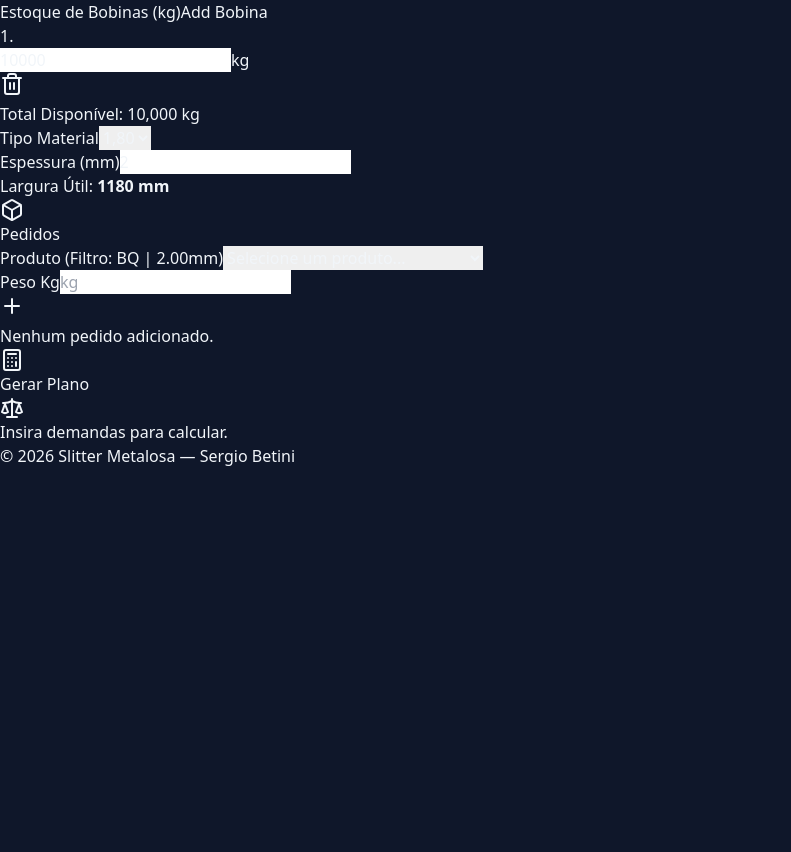
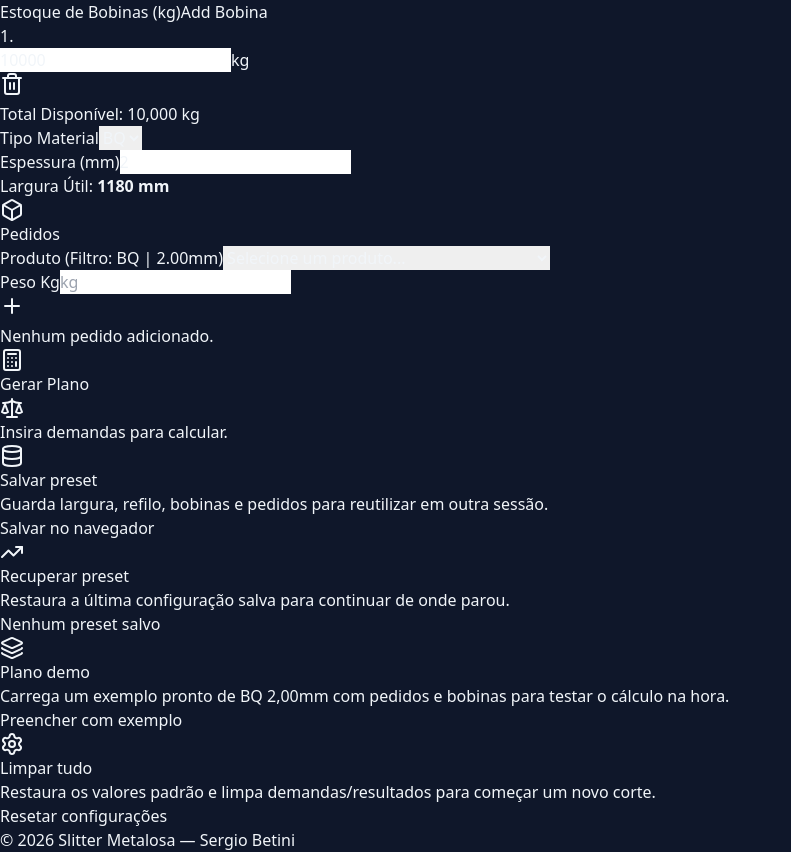
Before and after one commit to serginhonem-pixel/slitter-metalosa, a React (Vite) app: page / in a window 1280 px wide. Shown: the part 240-1092 px from the top of the page, without its empty margins (0-791 px from the left). Before the commit the page ends 800 px from the top, so only its background shows below. Built offline with nearby package versions, Linux system fonts and the light colour scheme.

Commit message:
Add quick actions for presets and demo plan

```diff
--- a/src/App.jsx
+++ b/src/App.jsx
@@ -142,10 +142,17 @@ const parseCSV = (csvText) => {
     if (isNumericLike(c2) && isNumericLike(c3)) {
       // === FORMATO ANTIGO ===
       code = clean(c0);
-      history = normalizeNumber(c2);
-      width = normalizeNumber(c3);
-      thickness = normalizeNumber(c4);
-      type = clean(c5);
+      const legacyTail = matches.slice(-3);
+      const legacyWidth = legacyTail[0];
+      const legacyThickness = legacyTail[1];
+      const legacyType = legacyTail[2];
+
+      const legacyHistoryCandidate = matches[matches.length - 4] ?? c2;
+
+      history = normalizeNumber(legacyHistoryCandidate);
+      width = normalizeNumber(legacyWidth);
+      thickness = normalizeNumber(legacyThickness);
+      type = clean(legacyType);
     } else {
       // === FORMATO NOVO ===
       code = clean(c0);
@@ -184,6 +191,8 @@ const COLORS = [
   "bg-orange-500",
 ];
 
+const PRESET_STORAGE_KEY = "slitter-preset-v1";
+
 export default function SlitterOptimizer() {
   const [motherWidth, setMotherWidth] = useState(1200);
   const [stockCoils, setStockCoils] = useState([{ id: 1, weight: 10000 }]);
@@ -200,6 +209,8 @@ export default function SlitterOptimizer() {
   const [isCalculating, setIsCalculating] = useState(false);
   const [showDb, setShowDb] = useState(false);
   const [weightAlert, setWeightAlert] = useState(null);
+  const [presetStatus, setPresetStatus] = useState("");
+  const [hasSavedPreset, setHasSavedPreset] = useState(false);
 
   const activeDb = useMemo(() => parseCSV(DEFAULT_CSV_DATA), []);
 
@@ -214,7 +225,15 @@ export default function SlitterOptimizer() {
   }, [coilThickness, coilType, activeDb]);
 
   const availableTypes = useMemo(() => {
-    const types = new Set(activeDb.map((i) => i.type));
+    const normalizeType = (raw) => String(raw ?? "").replace(/"/g, "").trim().toUpperCase();
+    const isNumericType = (t) => !Number.isNaN(Number(t));
+
+    const types = new Set(
+      activeDb
+        .map((i) => normalizeType(i.type))
+        .filter((t) => t && !isNumericType(t))
+    );
+
     return Array.from(types).sort();
   }, [activeDb]);
 
@@ -227,11 +246,16 @@ export default function SlitterOptimizer() {
     }
   }, [availableProducts, selectedProductCode]);
 
-  const getStripWeight = (width, mWidth, mWeight) => {
-    if (!mWidth || !mWeight) return 0;
-    const safeWidth = Number(mWidth) || 0;
+  useEffect(() => {
+    const raw = localStorage.getItem(PRESET_STORAGE_KEY);
+    setHasSavedPreset(Boolean(raw));
+  }, []);
+
+  const getStripWeight = (width, usableMotherWidth, mWeight) => {
+    if (!usableMotherWidth || !mWeight) return 0;
+    const safeWidth = Number(usableMotherWidth) || 0;
     const safeWeight = Number(mWeight) || 0;
-    if (safeWidth === 0 || safeWeight === 0) return 0;
+    if (safeWidth <= 0 || safeWeight === 0) return 0;
     return (width / safeWidth) * safeWeight;
   };
 
@@ -289,6 +313,12 @@ export default function SlitterOptimizer() {
     setWeightAlert(null);
   };
 
+  const resetOutputs = () => {
+    setResults(null);
+    setSuggestions([]);
+    setWeightAlert(null);
+  };
+
   const addComboDemand = (items) => {
     const newItems = items.map((item, idx) => ({
       id: Date.now() + idx,
@@ -311,9 +341,97 @@ export default function SlitterOptimizer() {
     setWeightAlert(null);
   };
 
+  const savePreset = () => {
+    const payload = {
+      motherWidth,
+      stockCoils,
+      trim,
+      coilThickness,
+      coilType,
+      demands,
+    };
+
+    try {
+      localStorage.setItem(PRESET_STORAGE_KEY, JSON.stringify(payload));
+      setPresetStatus("Preset salvo localmente.");
+      setHasSavedPreset(true);
+    } catch (err) {
+      console.error(err);
+      setPresetStatus("Não foi possível salvar o preset.");
+    }
+  };
+
+  const loadPreset = () => {
+    const raw = localStorage.getItem(PRESET_STORAGE_KEY);
+    if (!raw) {
+      setPresetStatus("Nenhum preset salvo ainda.");
+      return;
+    }
+
+    try {
+      const parsed = JSON.parse(raw);
+      setMotherWidth(parsed.motherWidth ?? 1200);
+      setStockCoils(parsed.stockCoils ?? [{ id: 1, weight: 10000 }]);
+      setTrim(parsed.trim ?? 20);
+      setCoilThickness(parsed.coilThickness ?? 2.0);
+      setCoilType(parsed.coilType ?? "BQ");
+      setDemands(parsed.demands ?? []);
+      resetOutputs();
+      setPresetStatus("Preset recuperado com sucesso.");
+    } catch (err) {
+      console.error(err);
+      setPresetStatus("Erro ao carregar preset salvo.");
+    }
+  };
+
+  const loadDemoPlan = () => {
+    const demoType = "BQ";
+    const demoThickness = 2.0;
+    const demoProducts = activeDb
+      .filter(
+        (p) =>
+          p.type.toUpperCase() === demoType &&
+          Math.abs(p.thickness - demoThickness) < 0.05
+      )
+      .slice(0, 3);
+
+    const demoDemands = demoProducts.map((p, idx) => ({
+      id: Date.now() + idx,
+      code: p.code,
+      desc: p.desc,
+      width: p.width,
+      targetWeight: 3500 + idx * 500,
+    }));
+
+    setMotherWidth(1200);
+    setTrim(20);
+    setCoilThickness(demoThickness);
+    setCoilType(demoType);
+    setStockCoils([
+      { id: 1, weight: 9000 },
+      { id: 2, weight: 7200 },
+    ]);
+    setDemands(demoDemands);
+    resetOutputs();
+    setPresetStatus("Plano demo carregado. Ajuste e clique em Gerar Plano.");
+  };
+
+  const clearAll = () => {
+    setMotherWidth(1200);
+    setStockCoils([{ id: 1, weight: 10000 }]);
+    setTrim(20);
+    setCoilThickness(2.0);
+    setCoilType("BQ");
+    setDemands([]);
+    resetOutputs();
+    setPresetStatus("Configurações resetadas.");
+  };
+
   const findBestCombinations = (targetWidth, products) => {
     let candidates = [];
     const sortedProducts = [...products].sort((a, b) => b.width - a.width);
+    const maxComboSize = 4; // permitir combos menores e maiores para preencher melhor o espaço
+    const maxCandidates = 1500;
 
     const search = (currentCombo, currentWidth, startIndex) => {
       if (currentCombo.length > 0) {
@@ -323,7 +441,7 @@ export default function SlitterOptimizer() {
           waste: targetWidth - currentWidth,
         });
       }
-      if (currentCombo.length >= 3) return;
+      if (currentCombo.length >= maxComboSize) return;
 
       for (let i = startIndex; i < sortedProducts.length; i++) {
         const p = sortedProducts[i];
@@ -331,7 +449,7 @@ export default function SlitterOptimizer() {
           currentCombo.push(p);
           search(currentCombo, currentWidth + p.width, i);
           currentCombo.pop();
-          if (candidates.length > 500) return;
+          if (candidates.length > maxCandidates) return;
         }
       }
     };
@@ -395,7 +513,7 @@ export default function SlitterOptimizer() {
                 pattern.assignedCoils.reduce((cAcc, coil) => {
                   return (
                     cAcc +
-                    getStripWeight(item.width, motherWidth, coil.weight)
+                    getStripWeight(item.width, usableWidth, coil.weight)
                   );
                 }, 0)
               );
@@ -411,7 +529,7 @@ export default function SlitterOptimizer() {
               weightToAdd: pattern.assignedCoils.reduce((cAcc, coil) => {
                 return (
                   cAcc +
-                  getStripWeight(item.width, motherWidth, coil.weight)
+                  getStripWeight(item.width, usableWidth, coil.weight)
                 );
               }, 0),
             }));
@@ -421,7 +539,6 @@ export default function SlitterOptimizer() {
               totalWidth: combData.totalWidth,
               remainingWaste: waste - combData.totalWidth,
               projectedEfficiency,
-              totalWeightToAdd: comboWeightToAdd,
               totalWeightToAdd: comboWeightToAdd,
             };
           });
@@ -469,7 +586,7 @@ export default function SlitterOptimizer() {
     setTimeout(() => {
       const safeMotherWidth = Number(motherWidth);
       const safeTrim = Number(trim) || 0;
-      const usableWidth = safeMotherWidth - safeTrim;
+      const usableWidth = Math.max(0, safeMotherWidth - safeTrim);
 
       let allItems = [];
       const demandAnalysis = {};
@@ -479,7 +596,7 @@ export default function SlitterOptimizer() {
       demands.forEach((d) => {
         const estimatedStripWeight = getStripWeight(
           d.width,
-          safeMotherWidth,
+          usableWidth,
           avgCoilWeight
         );
         const safeStripWeight =
@@ -567,7 +684,7 @@ export default function SlitterOptimizer() {
         sortedItems.forEach((item) => {
           const realStripWeight = getStripWeight(
             item.width,
-            safeMotherWidth,
+            usableWidth,
             coil.weight
           );
           if (demandAnalysis[item.width]) {
@@ -617,7 +734,7 @@ export default function SlitterOptimizer() {
           0
         );
         const patternUsefulWeight = p.assignedCoils.reduce((acc, c) => {
-          return acc + getStripWeight(p.usedWidth, safeMotherWidth, c.weight);
+          return acc + getStripWeight(p.usedWidth, usableWidth, c.weight);
         }, 0);
 
         p.scrapWeight = patternInputWeight - patternUsefulWeight;
@@ -1513,6 +1630,81 @@ export default function SlitterOptimizer() {
           </div>
         </div>
 
+        <div className="mt-8 space-y-3">
+          <div className="grid md:grid-cols-2 lg:grid-cols-4 gap-4">
+            <div className="bg-zinc-950/60 border border-zinc-800 rounded-xl p-4 flex flex-col gap-3">
+              <div className="flex items-center gap-2">
+                <Database className="w-5 h-5 text-blue-300" />
+                <h4 className="text-sm font-bold text-zinc-100">Salvar preset</h4>
+              </div>
+              <p className="text-xs text-zinc-400 leading-relaxed flex-1">
+                Guarda largura, refilo, bobinas e pedidos para reutilizar em outra sessão.
+              </p>
+              <button
+                onClick={savePreset}
+                className="px-3 py-2 text-xs font-semibold rounded-lg bg-blue-600 hover:bg-blue-500 text-white border border-blue-500/50 transition"
+              >
+                Salvar no navegador
+              </button>
+            </div>
+
+            <div className="bg-zinc-950/60 border border-zinc-800 rounded-xl p-4 flex flex-col gap-3">
+              <div className="flex items-center gap-2">
+                <TrendingUp className="w-5 h-5 text-emerald-300" />
+                <h4 className="text-sm font-bold text-zinc-100">Recuperar preset</h4>
+              </div>
+              <p className="text-xs text-zinc-400 leading-relaxed flex-1">
+                Restaura a última configuração salva para continuar de onde parou.
+              </p>
+              <button
+                onClick={loadPreset}
+                disabled={!hasSavedPreset}
+                className="px-3 py-2 text-xs font-semibold rounded-lg border transition disabled:bg-zinc-800 disabled:text-zinc-500 disabled:border-zinc-800 bg-emerald-600 hover:bg-emerald-500 text-white border-emerald-500/50"
+              >
+                {hasSavedPreset ? "Carregar preset salvo" : "Nenhum preset salvo"}
+              </button>
+            </div>
+
+            <div className="bg-zinc-950/60 border border-zinc-800 rounded-xl p-4 flex flex-col gap-3">
+              <div className="flex items-center gap-2">
+                <Layers className="w-5 h-5 text-orange-300" />
+                <h4 className="text-sm font-bold text-zinc-100">Plano demo</h4>
+              </div>
+              <p className="text-xs text-zinc-400 leading-relaxed flex-1">
+                Carrega um exemplo pronto de BQ 2,00mm com pedidos e bobinas para testar o cálculo na hora.
+              </p>
+              <button
+                onClick={loadDemoPlan}
+                className="px-3 py-2 text-xs font-semibold rounded-lg bg-orange-600 hover:bg-orange-500 text-white border border-orange-500/50 transition"
+              >
+                Preencher com exemplo
+              </button>
+            </div>
+
+            <div className="bg-zinc-950/60 border border-zinc-800 rounded-xl p-4 flex flex-col gap-3">
+              <div className="flex items-center gap-2">
+                <Settings className="w-5 h-5 text-zinc-200" />
+                <h4 className="text-sm font-bold text-zinc-100">Limpar tudo</h4>
+              </div>
+              <p className="text-xs text-zinc-400 leading-relaxed flex-1">
+                Restaura os valores padrão e limpa demandas/resultados para começar um novo corte.
+              </p>
+              <button
+                onClick={clearAll}
+                className="px-3 py-2 text-xs font-semibold rounded-lg bg-zinc-800 hover:bg-zinc-700 text-zinc-100 border border-zinc-700 transition"
+              >
+                Resetar configurações
+              </button>
+            </div>
+          </div>
+
+          {presetStatus && (
+            <div className="text-xs text-zinc-300 bg-zinc-900/70 border border-zinc-800 rounded-xl p-3">
+              {presetStatus}
+            </div>
+          )}
+        </div>
+
         <footer className="pt-3 border-t border-zinc-800 text-center text-xs text-zinc-500">
           © {new Date().getFullYear()} Slitter Metalosa — Sergio Betini
         </footer>
```
Also changed, not shown: SlitterOptimizer.jsx (+26 -9 lines), 1 other file (tests, documents, lock files or other folders).
